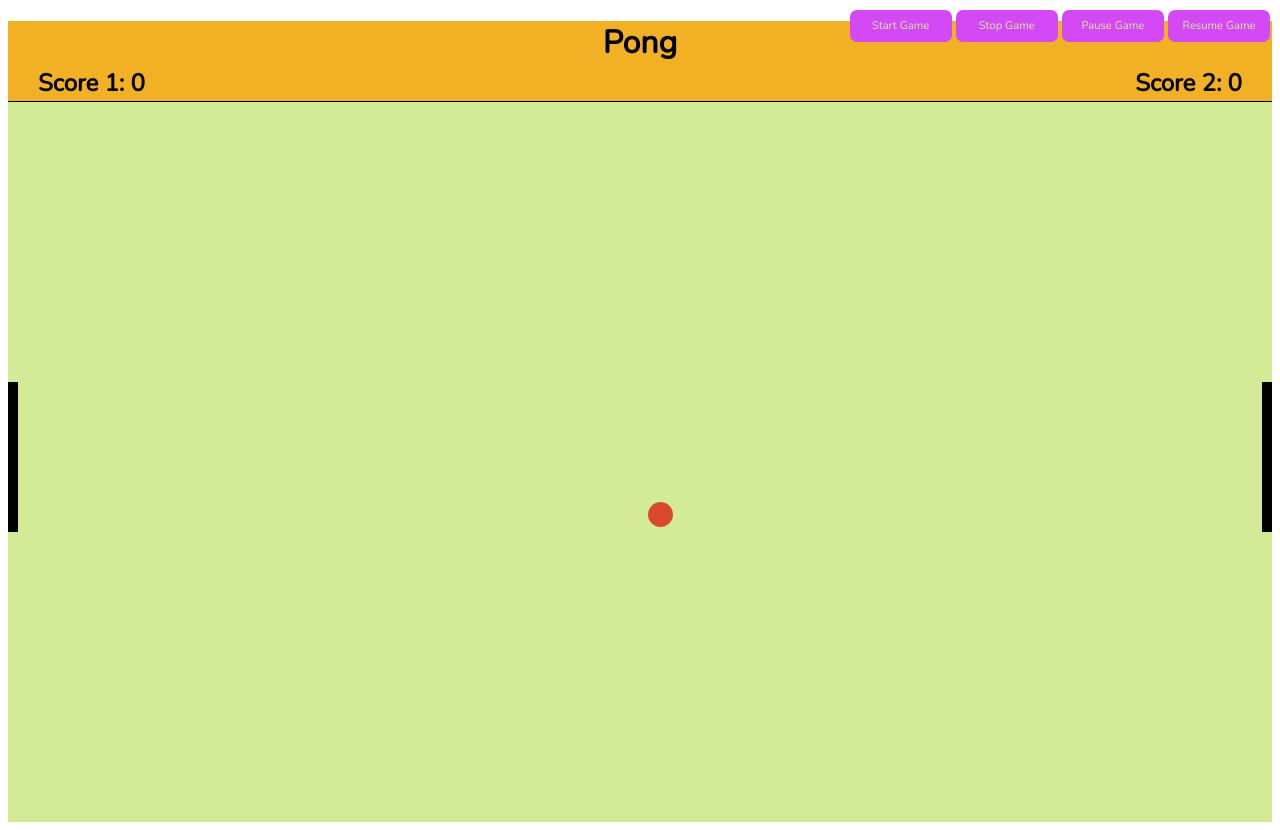
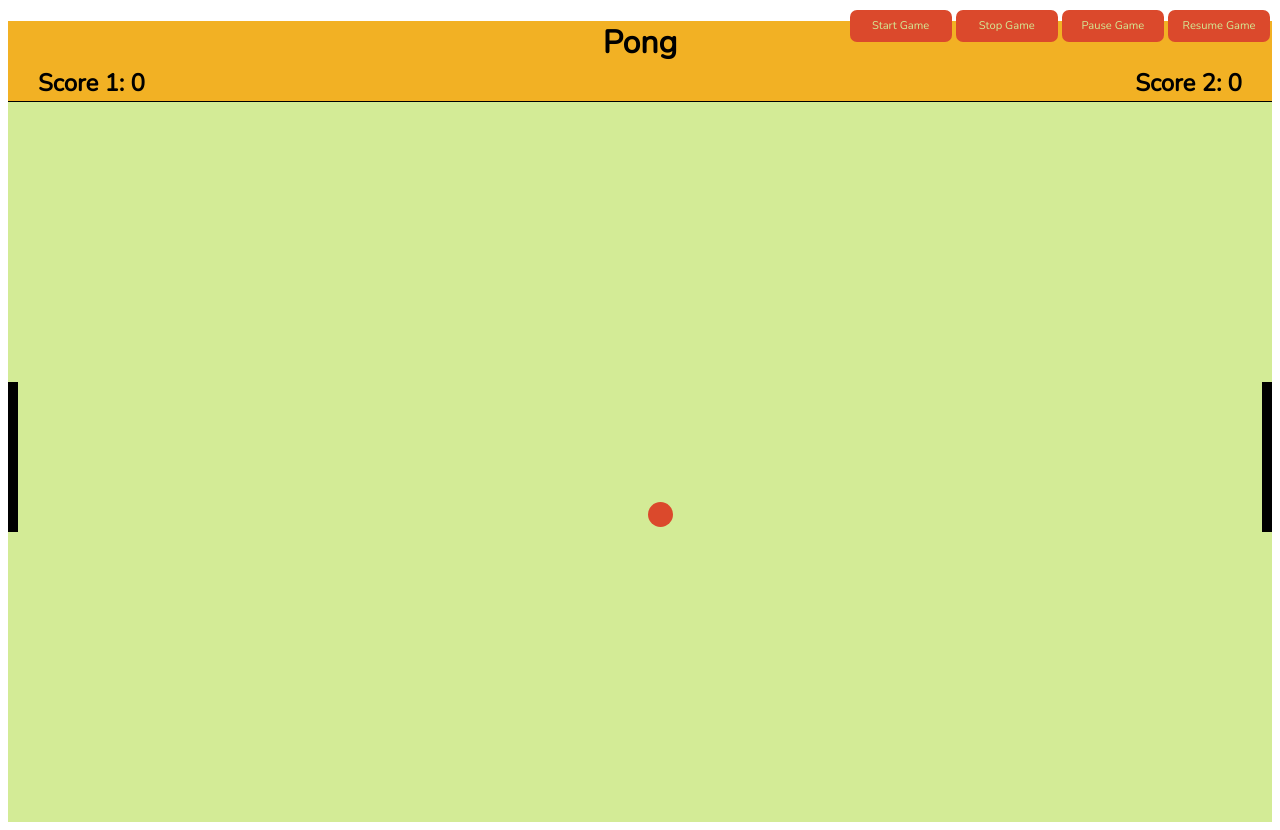
Before and after one commit to domsokol/domsokol.github.io, a plain HTML site: page pong/index.html in a window 1280 px wide. Drawn offline with nearby package versions, Linux system fonts and the light colour scheme.

Commit message:
Add files via upload

```diff
--- a/pong/pong.css
+++ b/pong/pong.css
@@ -74,7 +74,7 @@ body{
   padding: 6px;
   width: 90px;
   height: 20px;
-  background-color: #D349F5;
+  background-color: #DB492C;
   color: #D3EB96;
   vertical-align: top;
   text-align: center;
```
